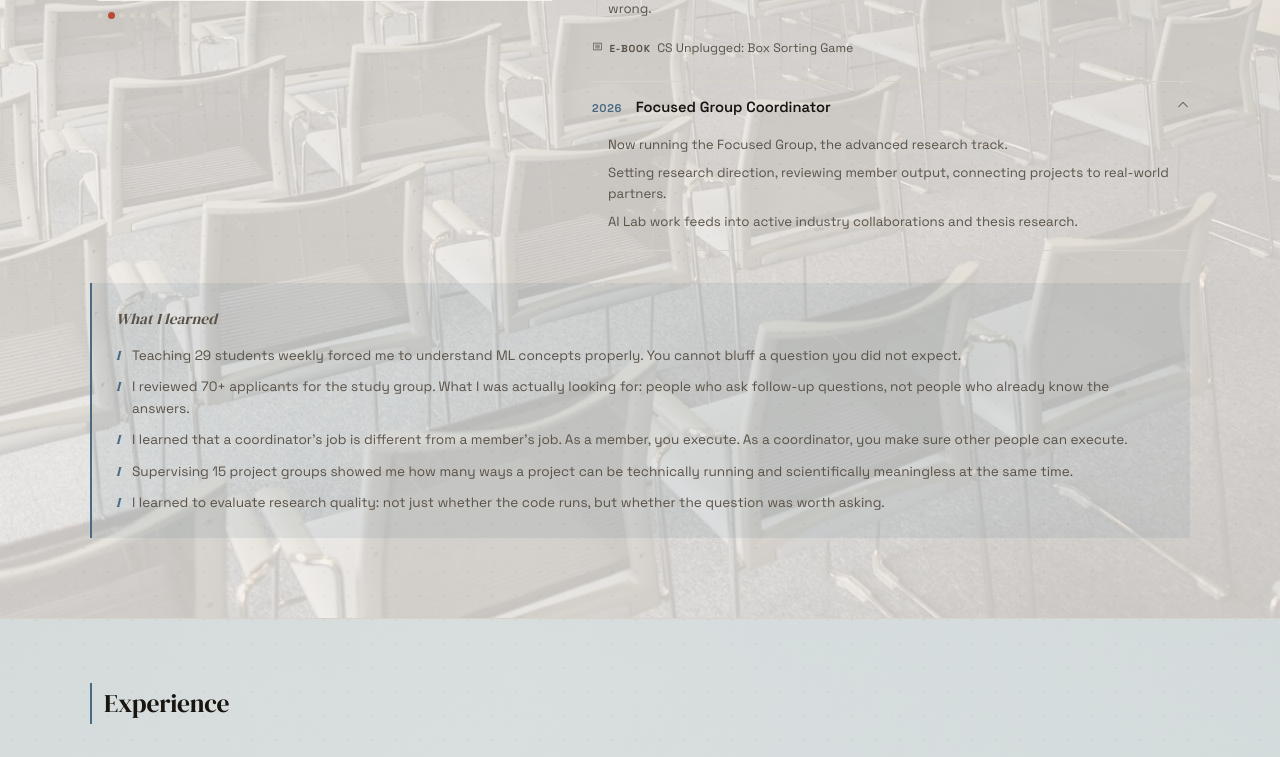
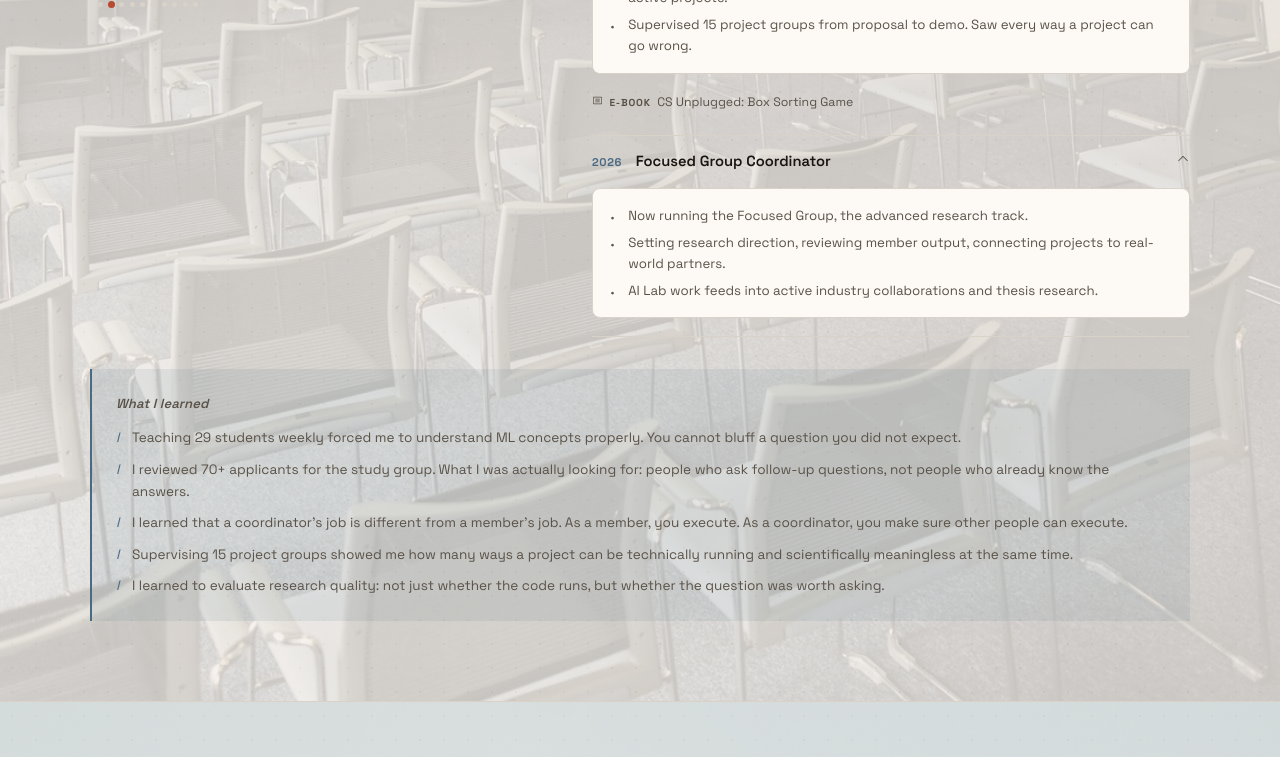
Before and after one commit to Liamours/portofolio-app, a Nuxt app: page / in a window 1280 px wide. Shown: the part 1960-2717 px from the top of the page. Built offline with nearby package versions, Linux system fonts and the light colour scheme.

Commit message:
Reduce to 1 font (DM Serif hero only), bullet points, rounded milestone cards

```diff
--- a/app/components/sections/JourneysSection.vue
+++ b/app/components/sections/JourneysSection.vue
@@ -360,13 +360,20 @@ const switchJourney = (i: number) => { activeIdx.value = i }
   display: flex; flex-direction: column; gap: 0.9rem;
 }
 
-.highlights { list-style: none; display: flex; flex-direction: column; gap: 0.4rem; }
+.highlights {
+  list-style: none;
+  display: flex; flex-direction: column; gap: 0.35rem;
+  background: var(--surface);
+  border: 1px solid var(--border);
+  border-radius: 8px;
+  padding: 1rem 1.1rem;
+}
 .highlights li {
   font-size: 0.83rem; color: var(--text-muted);
-  padding-left: 1rem; position: relative;
+  padding-left: 1.1rem; position: relative;
   line-height: 1.6; overflow-wrap: break-word;
 }
-.highlights li::before { content: '›'; position: absolute; left: 0; color: var(--border); }
+.highlights li::before { content: '•'; position: absolute; left: 0; color: var(--text-muted); font-size: 0.7rem; top: 0.25rem; }
 
 /* ── Publications ── */
 .pub-row { display: flex; flex-direction: column; gap: 0.35rem; }
@@ -402,9 +409,8 @@ const switchJourney = (i: number) => { activeIdx.value = i }
 }
 
 .reflection-label {
-  font-family: 'DM Serif Display', Georgia, serif;
-  font-size: 0.95rem;
-  font-weight: 400;
+  font-size: 0.82rem;
+  font-weight: 600;
   color: var(--text-muted);
   letter-spacing: 0.01em;
   margin-bottom: 0.85rem;
@@ -431,7 +437,7 @@ const switchJourney = (i: number) => { activeIdx.value = i }
   position: absolute;
   left: 0;
   color: var(--accent-info);
-  font-family: 'DM Serif Display', Georgia, serif;
+
   font-style: italic;
   font-size: 0.85rem;
 }
--- a/app/components/ui/ProjectCard.vue
+++ b/app/components/ui/ProjectCard.vue
@@ -171,9 +171,8 @@ const expanded = ref(false)
 }
 
 .stat-value {
-  font-family: 'DM Serif Display', Georgia, serif;
-  font-size: 1.5rem;
-  font-weight: 400;
+  font-size: 1.4rem;
+  font-weight: 700;
   color: var(--text);
   line-height: 1;
   letter-spacing: -0.02em;
--- a/app/pages/index.vue
+++ b/app/pages/index.vue
@@ -34,9 +34,8 @@
 }
 
 .section-title {
-  font-family: 'DM Serif Display', Georgia, serif;
-  font-size: 1.6rem;
-  font-weight: 400;
+  font-size: 1.4rem;
+  font-weight: 700;
   color: var(--text);
   margin-bottom: 2rem;
   letter-spacing: -0.01em;
--- a/app/pages/projects/[id].vue
+++ b/app/pages/projects/[id].vue
@@ -130,9 +130,8 @@ useHead({
 }
 
 .detail-title {
-  font-family: 'DM Serif Display', Georgia, serif;
-  font-size: clamp(1.8rem, 4vw, 3rem);
-  font-weight: 400;
+  font-size: clamp(1.8rem, 4vw, 2.5rem);
+  font-weight: 700;
   color: var(--text);
   line-height: 1.15;
   margin-bottom: 0.5rem;
@@ -190,9 +189,8 @@ useHead({
 }
 
 .detail-section-title {
-  font-family: 'DM Serif Display', Georgia, serif;
-  font-size: 1.2rem;
-  font-weight: 400;
+  font-size: 1rem;
+  font-weight: 700;
   color: var(--text);
   margin-bottom: 1.25rem;
   letter-spacing: -0.01em;
```
